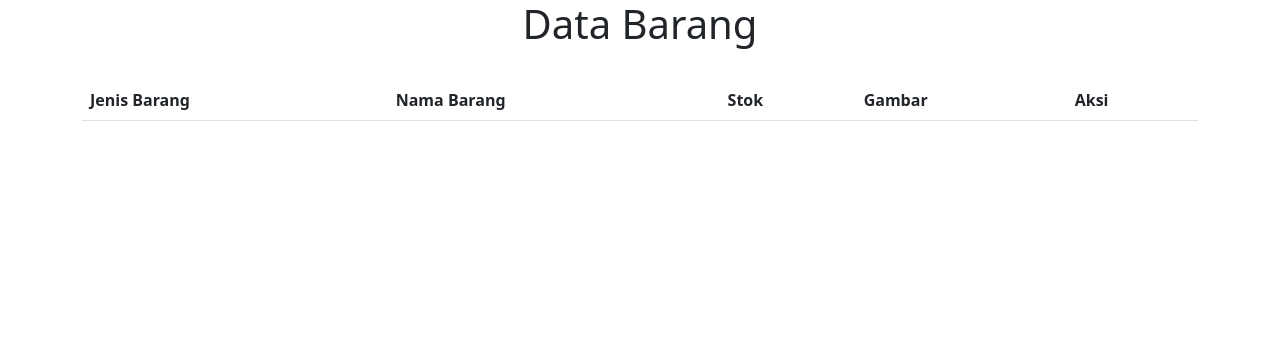
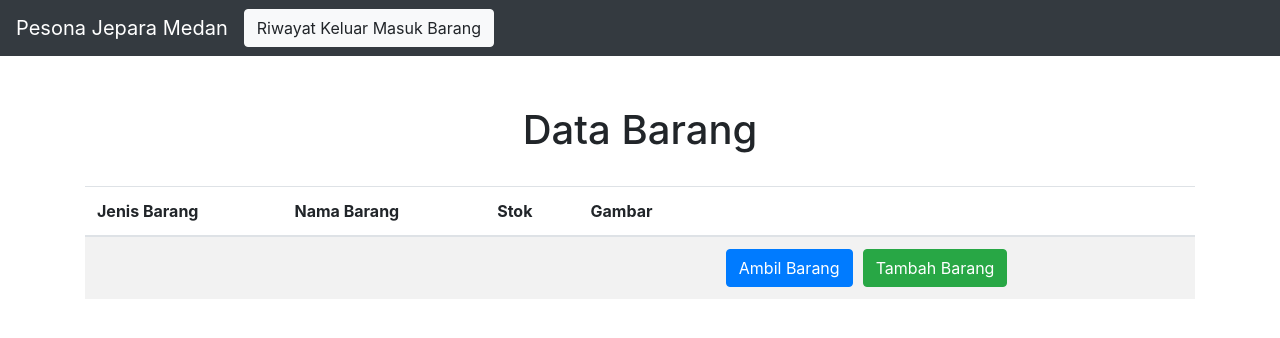
Before and after one commit to zuhrialim/Tubes-PI, a CodeIgniter app: page /inventaris/ in a window 1280 px wide. Shown: the top 338 px of the page. Run offline with CodeIgniter, Linux system fonts and the light colour scheme; lists and menus that the app fills with data are empty.

Commit message:
Menambah beberapa fitur pada Index.php

```diff
--- a/application/views/index.php
+++ b/application/views/index.php
@@ -2,13 +2,30 @@
 <html>
 <head>
     <!-- CSS only -->
-<link href="https://cdn.jsdelivr.net/npm/bootstrap@5.0.1/dist/css/bootstrap.min.css" rel="stylesheet" integrity="sha384-+0n0xVW2eSR5OomGNYDnhzAbDsOXxcvSN1TPprVMTNDbiYZCxYbOOl7+AMvyTG2x" crossorigin="anonymous">
+    <meta charset="utf-8">
+    <meta name="viewport" content="width=device-width, initial-scale=1">
+    <link rel="stylesheet" href="https://maxcdn.bootstrapcdn.com/bootstrap/4.5.2/css/bootstrap.min.css">
+    <script src="https://ajax.googleapis.com/ajax/libs/jquery/3.5.1/jquery.min.js"></script>
+    <script src="https://cdnjs.cloudflare.com/ajax/libs/popper.js/1.16.0/umd/popper.min.js"></script>
+    <script src="https://maxcdn.bootstrapcdn.com/bootstrap/4.5.2/js/bootstrap.min.js"></script>
 
 	<title>Inventaris Jepara</title>
 </head>
 <body>
 
-    <center><h1>Data Barang</h1></center>
+<nav class="navbar navbar-expand-xl bg-dark navbar-dark">
+  <ul class="navbar-nav left">
+    <li class="nav-item active">
+        <a class="navbar-brand" href="#">Pesona Jepara Medan</a>
+    </li>
+        <form class="form-inline" action="/action_page.php">
+            <button class="btn btn-light" type="submit">Riwayat Keluar Masuk Barang</button>
+        </form>
+  </ul>
+</nav>
+
+
+    <center><h1 style="margin-top: 50px">Data Barang</h1></center>
      &nbsp;
 
     <div class="container">
@@ -19,11 +36,106 @@
                         <th>Nama Barang</th>
                         <th>Stok</th>
                         <th>Gambar</th>
-                        <th>Aksi</th>
+                        <th></th>
                     </tr>
-            </table>
         </thead>
+                <tbody>
+                    <tr>
+                        <td></td>
+                        <td></td>
+                        <td></td>
+                        <td></td>
+                        <td>
+                            <button type="button" class="btn btn-primary" style="margin-right : 10px" data-toggle="modal" data-target="#ambilBarang">Ambil Barang
+                            <button type="button" class="btn btn-success" data-toggle="modal" data-target="#tambahBarang">Tambah Barang
+                        </td>
+                    </tr>
+                </tbody>
+      </table>
     </div>
+
+    <!-- The Modal Ambil Barang -->
+        <div class="modal fade" id="ambilBarang">
+        <div class="modal-dialog">
+            <div class="modal-content">
+
+            <!-- Modal Header -->
+            <div class="modal-header">
+                <h4 class="modal-title">Ambil Barang</h4>
+                <button type="button" class="close" data-dismiss="modal">&times;</button>
+            </div>
+
+            <!-- Modal body -->
+            <div class="modal-body">
+                <!-- Modal body -->
+            <div class="modal-body">
+            <form action="/action_page.php">
+                <div class="form-group">
+                    <label for="jenisBarang">Jenis Barang</label>
+                    <input type="text" class="form-control" id="jenisBarang" placeholder=" " name="jenisBarang">
+                </div>
+                <div class="form-group">
+                    <label for="namaBarang">Nama Barang</label>
+                    <input type="text" class="form-control" id="namaBarang" placeholder=" " name="namaBarang">
+                </div>
+                <div class="form-group">
+                    <label for="stokBarang">Stok Barang Saat Ini</label>
+                    <input type="text" class="form-control" id="stokBarang" placeholder=" " name="stokBarang">
+                </div>
+                <button type="submit" class="btn btn-primary">Ambil Barang</button>
+                </form>
+            </div>
+            </div>
+
+            <!-- Modal footer -->
+            <div class="modal-footer">
+            </div>
+
+            </div>
+        </div>
+        </div>
+
+    <!-- The Modal Tambah Barang-->
+    <div class="modal fade" id="tambahBarang">
+        <div class="modal-dialog">
+            <div class="modal-content">
+
+            <!-- Modal Header -->
+            <div class="modal-header">
+                <h4 class="modal-title">Tambah Stok Barang</h4>
+                <button type="button" class="close" data-dismiss="modal">&times;</button>
+            </div>
+
+            <!-- Modal body -->
+            <div class="modal-body">
+            <form action="/action_page.php">
+                <div class="form-group">
+                    <label for="jenisBarang">Jenis Barang</label>
+                    <input type="text" class="form-control" id="jenisBarang" placeholder=" " name="jenisBarang">
+                </div>
+                <div class="form-group">
+                    <label for="namaBarang">Nama Barang</label>
+                    <input type="text" class="form-control" id="namaBarang" placeholder=" " name="namaBarang">
+                </div>
+                <div class="form-group">
+                    <label for="stokBarang">Stok Barang Saat Ini</label>
+                    <input type="text" class="form-control" id="stokBarang" placeholder=" " name="stokBarang">
+                </div>
+                <button type="submit" class="btn btn-primary">Tambah Stok</button>
+                </form>
+            </div>
+
+            <!-- Modal footer -->
+            <div class="modal-footer">
+            </div>
+
+            </div>
+        </div>
+        </div>
+
+
+
+
 
 </body>
 </html>
```
